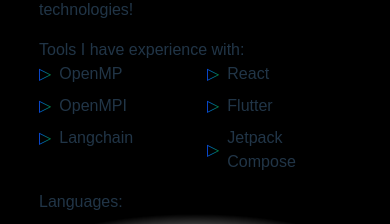
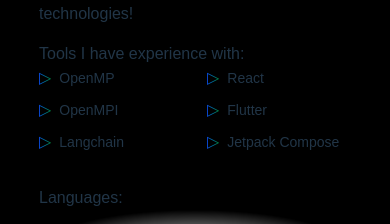
Before and after one commit to yleeyilin/distillation, a React (Vite) app in the folder distillation/: page /about in a window 390 px wide. Shown: the part 362-586 px from the top of the page. Built offline with nearby package versions, Linux system fonts and the light colour scheme.

Commit message:
Fix font

```diff
--- a/distillation/src/pages/About.jsx
+++ b/distillation/src/pages/About.jsx
@@ -34,7 +34,7 @@
               <span className="bg-clip-text text-transparent bg-linear-to-r from-blue-700 to-green-700">
                 {"\u25B7"}
               </span>
-              <span className="text-base">{tech}</span>
+              <span className="text-sm sm:text-base">{tech}</span>
             </li>
           ))}
         </ul>
@@ -45,7 +45,7 @@
               <span className="bg-clip-text text-transparent bg-linear-to-r from-blue-700 to-green-700">
                 {"\u25B7"}
               </span>
-              <span className="text-base">{tech}</span>
+              <span className="text-sm sm:text-base">{tech}</span>
             </li>
           ))}
         </ul>
```
